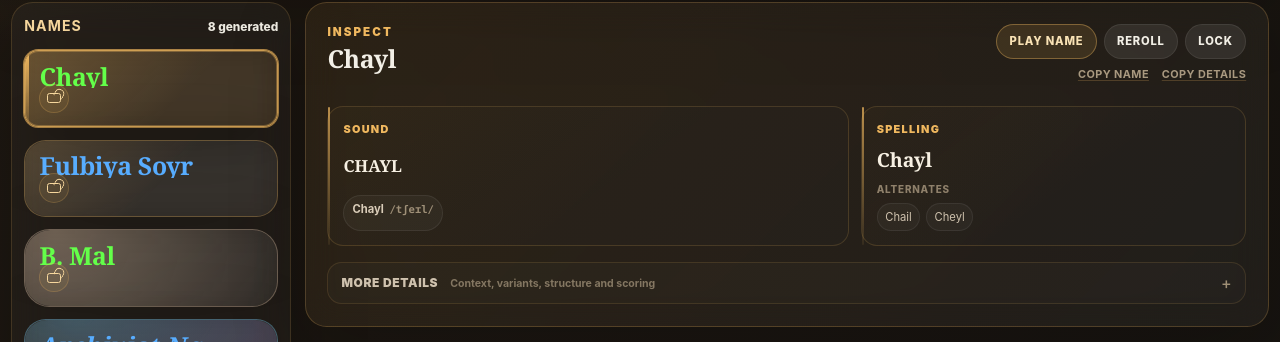
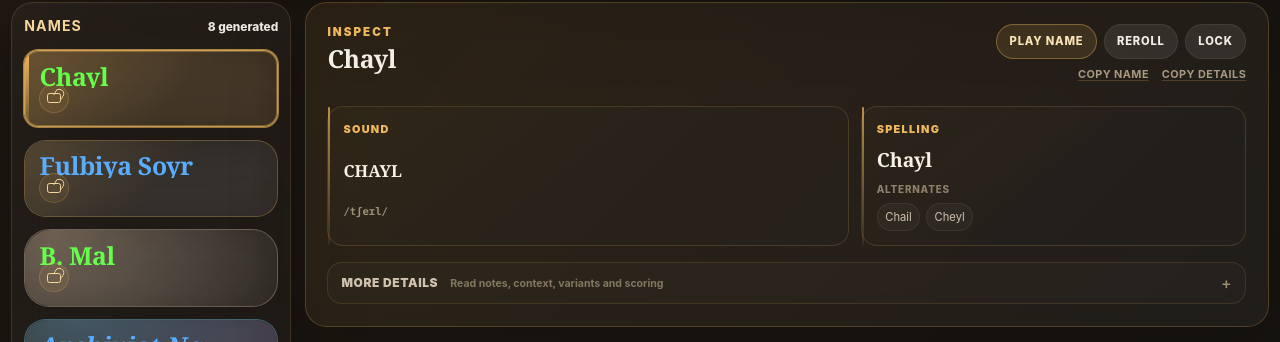
Before and after one commit to jaahay/name-forge, a React (Vite) app: page / in a window 1280 px wide. Shown: the part 436-778 px from the top of the page. Built offline with nearby package versions, Linux system fonts and the light colour scheme.

Commit message:
refine inspector sound and secondary details

```diff
--- a/src/ui/NameArtifactInspector.tsx
+++ b/src/ui/NameArtifactInspector.tsx
@@ -78,7 +78,8 @@ export function NameArtifactInspector({ artifact, eyebrow = 'Inspect', extraActi
   const variants = artifact.variants ?? [];
   const auditionCue = artifact.sound ? renderAuditionCue(artifact.sound.sequence) : undefined;
   const soundParts = modeledSoundParts(artifact);
-  const soundDescription = artifact.identityAudition?.displayText ?? auditionCue?.displayText ?? artifact.sound?.transcription;
+  const showComponentSounds = Boolean(artifact.identity && artifact.identity.format.kind !== 'given-only' && soundParts.length > 0);
+  const soundDescription = auditionCue?.displayText ?? artifact.sound?.transcription;
   const voiceDraftText = browserVoiceDraftText(artifact, auditionCue?.speechText);
   const browserSpeechAvailable = canUseBrowserSpeech();
   const displayName = protectInitialBreaks(artifact.displayText);
@@ -86,7 +87,7 @@ export function NameArtifactInspector({ artifact, eyebrow = 'Inspect', extraActi
   const playVoiceDraftLabel = browserSpeechAvailable
     ? `Play browser voice draft for ${artifact.displayText}`
     : `Browser voice draft unavailable for ${artifact.displayText}`;
-  const hasMoreDetails = variants.length > 0 || Boolean(extraSections);
+  const hasMoreDetails = readNotes.length > 0 || variants.length > 0 || Boolean(extraSections);
   const spellingLabel = artifact.identity && artifact.identity.format.kind !== 'given-only' ? 'Base spelling' : 'Spelling';
 
   return (
@@ -112,19 +113,23 @@ export function NameArtifactInspector({ artifact, eyebrow = 'Inspect', extraActi
         <section className="inspector-essential inspector-sound" aria-labelledby={`sound-heading-${artifact.id}`}>
           <div className="inspector-essential-heading">
             <h3 id={`sound-heading-${artifact.id}`}>Sound</h3>
-            {artifact.identityAudition && artifact.identityAudition.parts.length > 1 ? <span>whole name</span> : null}
+            {showComponentSounds ? <span>modeled parts</span> : null}
           </div>
-          <p className="inspector-sound-description">{soundDescription ?? 'Sound not available'}</p>
-          {soundParts.length > 0 ? (
-            <ul className="inspector-sound-parts" aria-label={`${artifact.displayText} modeled sound parts`}>
+          {showComponentSounds ? (
+            <ul className="inspector-sound-parts inspector-sound-components" aria-label={`${artifact.displayText} modeled sound parts`}>
               {soundParts.map((part) => (
                 <li key={`${artifact.id}-${part.index}-${part.sourceNameId}`}>
                   <strong>{part.value}</strong>
-                  <span>{part.transcription}</span>
+                  <span>{part.displayText}</span>
                 </li>
               ))}
             </ul>
-          ) : artifact.sound ? <p className="inspector-transcription">{artifact.sound.transcription}</p> : null}
+          ) : (
+            <>
+              <p className="inspector-sound-description">{soundDescription ?? 'Sound not available'}</p>
+              {artifact.sound ? <p className="inspector-transcription">{artifact.sound.transcription}</p> : null}
+            </>
+          )}
         </section>
 
         <section className="inspector-essential inspector-spelling" aria-labelledby={`spelling-heading-${artifact.id}`}>
@@ -144,27 +149,26 @@ export function NameArtifactInspector({ artifact, eyebrow = 'Inspect', extraActi
         </section>
       </div>
 
-      {readNotes.length > 0 ? (
-        <section className="inspector-read-note" aria-label={`${artifact.displayText} readability notes`}>
-          <span className="inspector-read-note-label">Read note</span>
-          <div>
-            {readNotes.map((diagnostic) => (
-              <p key={`${artifact.id}-${diagnostic.id}`} className={diagnostic.severity}>
-                <strong>{diagnostic.label}</strong>
-                <span>{diagnostic.detail}</span>
-              </p>
-            ))}
-          </div>
-        </section>
-      ) : null}
-
       {hasMoreDetails ? (
         <details className="inspector-more">
           <summary>
             <span>More details</span>
-            <small>Context, variants, structure and scoring</small>
+            <small>Read notes, context, variants and scoring</small>
           </summary>
           <div className="inspector-more-body">
+            {readNotes.length > 0 ? (
+              <section className="inspector-detail-group inspector-read-details" aria-label={`${artifact.displayText} readability notes`}>
+                <h3>Read notes</h3>
+                <div className="inspector-read-note-list">
+                  {readNotes.map((diagnostic) => (
+                    <p key={`${artifact.id}-${diagnostic.id}`} className={diagnostic.severity}>
+                      <strong>{diagnostic.label}</strong>
+                      <span>{diagnostic.detail}</span>
+                    </p>
+                  ))}
+                </div>
+              </section>
+            ) : null}
             {variants.length > 0 ? (
               <section className="inspector-detail-group">
                 <h3>Variants</h3>
```
